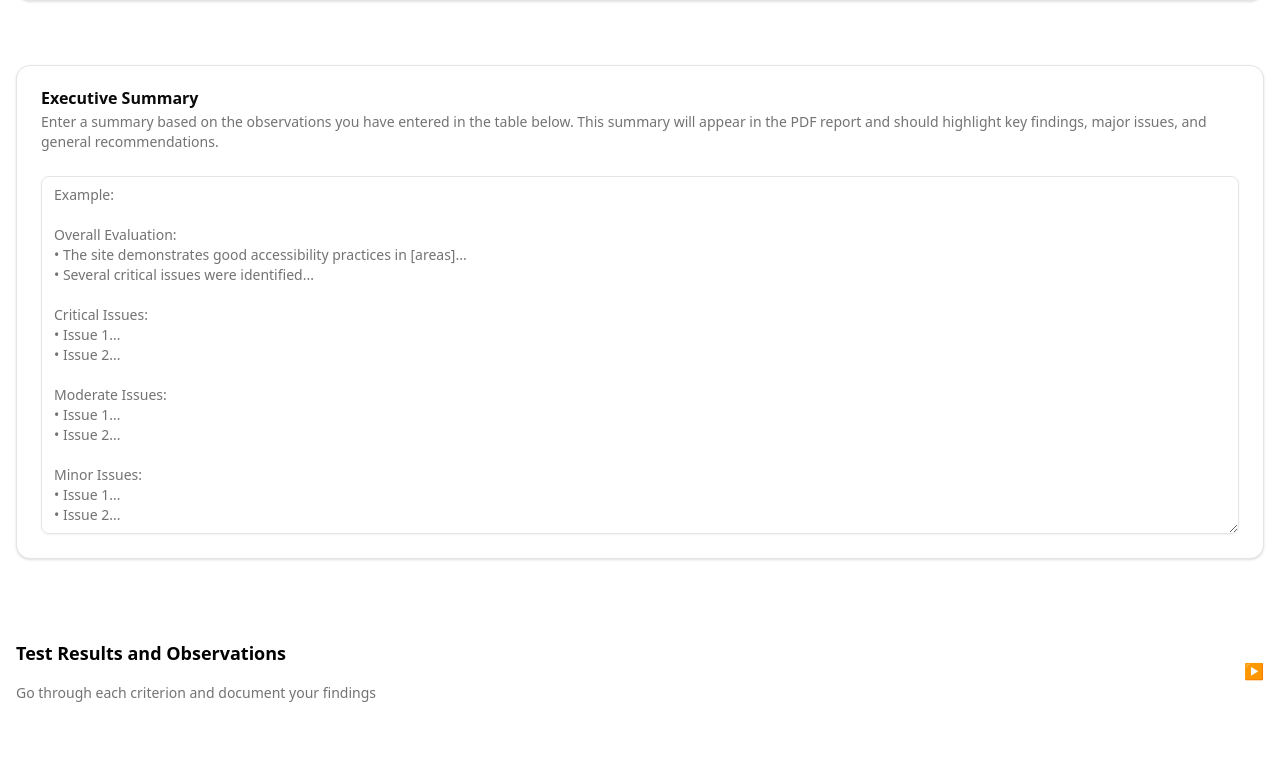
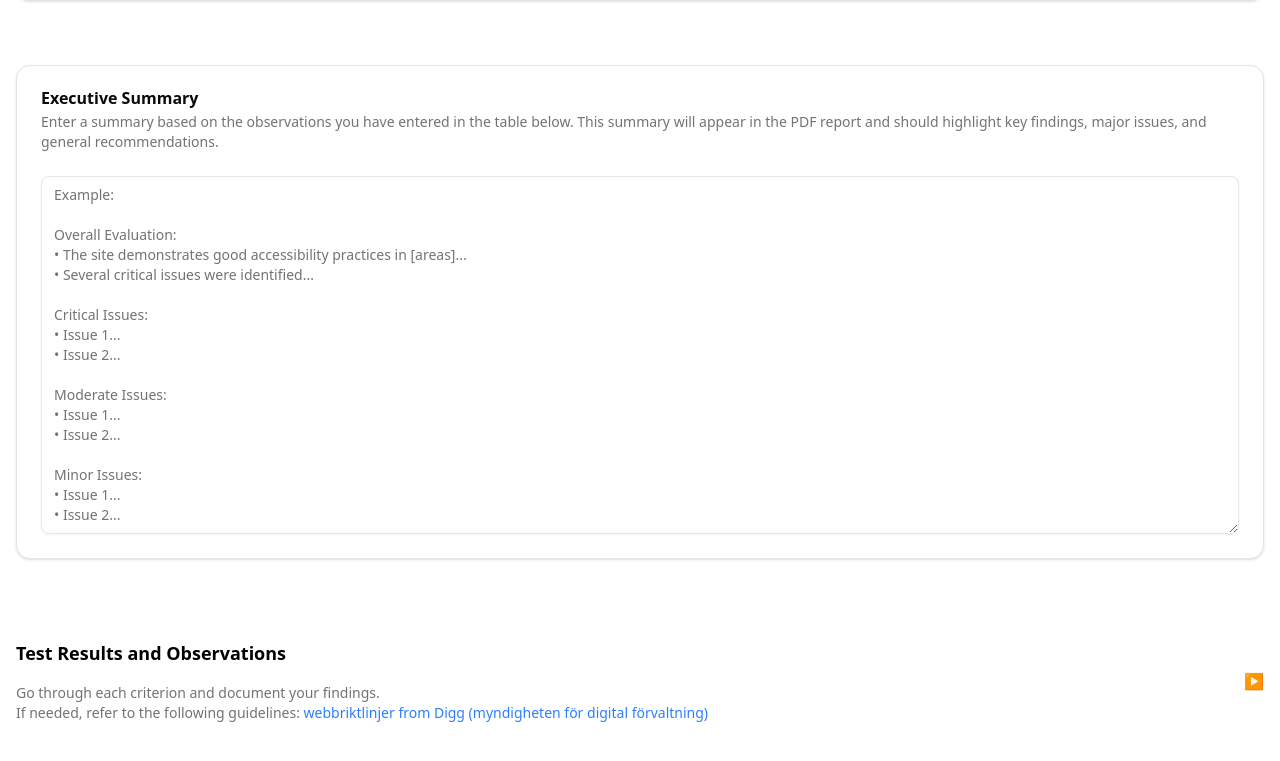
Before and after one commit to hanna-fmw/wcag-compliance-tracker, a Next.js app: page /basic-tests in a window 1280 px wide. Shown: the part 820-1581 px from the top of the page. Built offline with nearby package versions, Linux system fonts and the light colour scheme.

Commit message:
Enhance Test Results and Observations section in BasicTestsPage by adding guidelines for documenting findings. Included a link to webbriktlinjer from Digg for user reference, improving clarity and user guidance.

```diff
--- a/app/basic-tests/page.js
+++ b/app/basic-tests/page.js
@@ -305,7 +305,17 @@ Minor Issues:
 										<div>
 											<h2 className='text-lg font-bold mb-4'>Test Results and Observations</h2>
 											<p className='text-sm text-muted-foreground'>
-												Go through each criterion and document your findings
+												Go through each criterion and document your findings.
+											</p>
+											<p className='text-sm text-muted-foreground'>
+												If needed, refer to the following guidelines:{' '}
+												<Link
+													className='text-blue-500 hover:text-blue-700 hover:underline'
+													href='https://www.digg.se/webbriktlinjer/alla-webbriktlinjer'
+													target='_blank'
+													rel='noopener noreferrer'>
+													webbriktlinjer from Digg (myndigheten för digital förvaltning)
+												</Link>
 											</p>
 										</div>
 										<span
```
